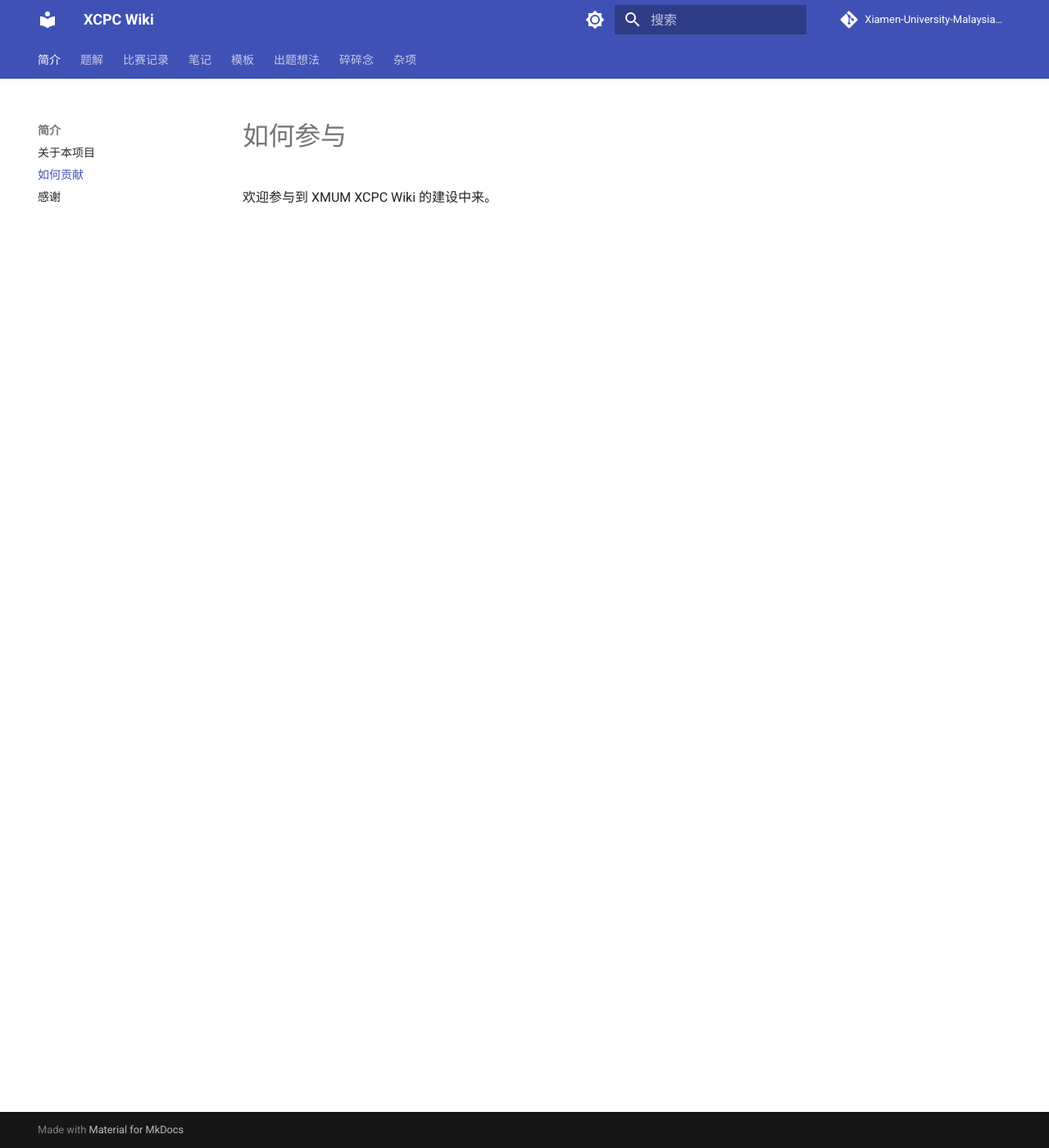
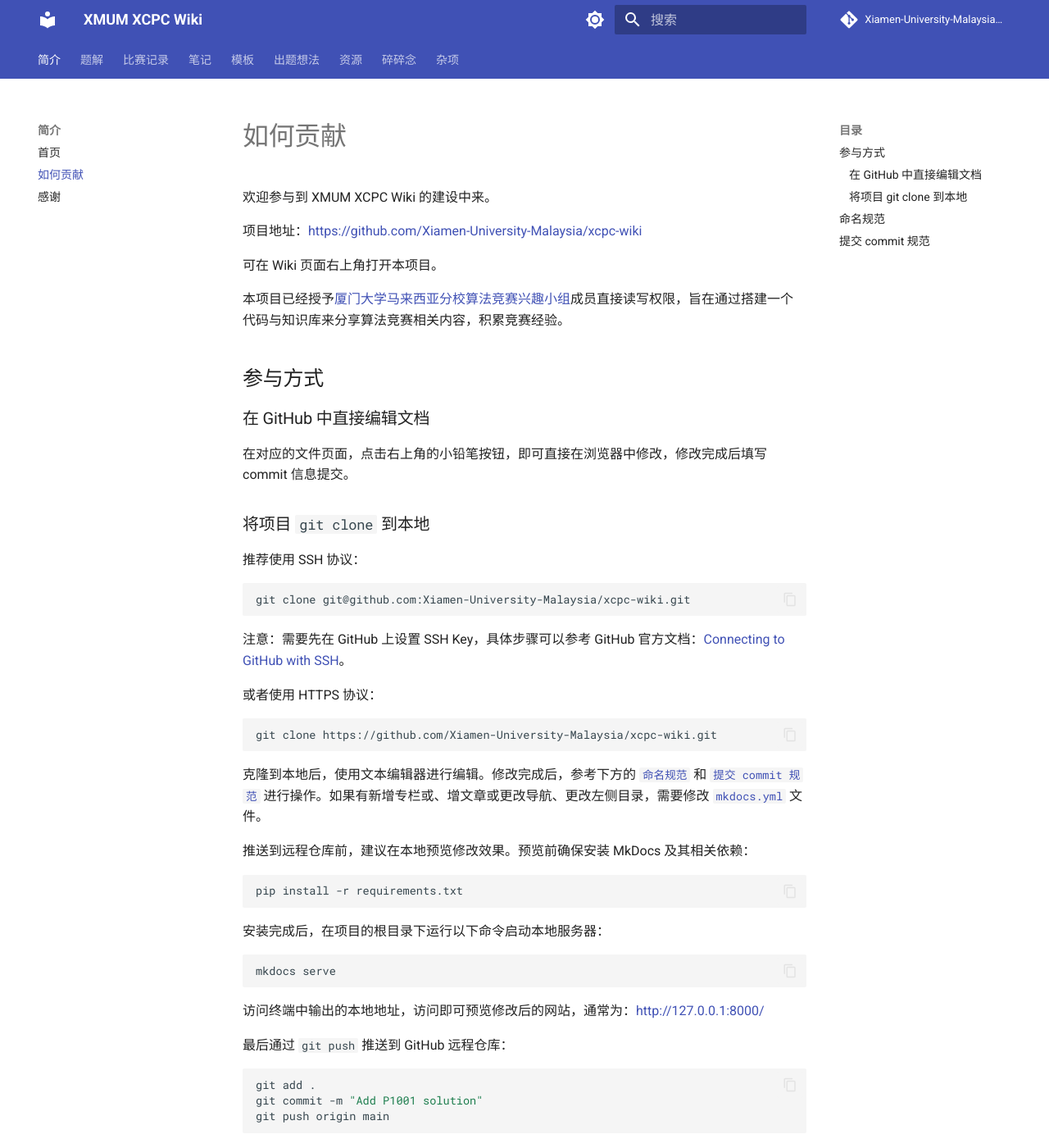
Before and after one commit to Xiamen-University-Malaysia/xcpc-wiki, an MkDocs documentation site: the page built from docs/contributing.md, in a window 1280 px wide and 1400 px high. Shown: the whole window at 82% size. Built offline with MkDocs 1.6.1 and Material for MkDocs 9.7.7, drawn with Linux system fonts in a browser that asks for light colours; comment, search, counter and statistics services are not loaded; some of the changed text lies outside the part shown.

Commit message:
Add resource index and styles, update requirements
- Created a new resource index page to consolidate external links and reference materials.
- Added custom CSS styles to enhance avatar display in Markdown files.
- Updated requirements.txt to include mkdocs and related plugins for documentation generation.

````diff
--- a/docs/contributing.md
+++ b/docs/contributing.md
@@ -1,3 +1,131 @@
-# 如何参与
+# 如何贡献
 
 欢迎参与到 XMUM XCPC Wiki 的建设中来。
+
+项目地址：[https://github.com/Xiamen-University-Malaysia/xcpc-wiki](https://github.com/Xiamen-University-Malaysia/xcpc-wiki)
+
+可在 Wiki 页面右上角打开本项目。
+
+本项目已经授予[厦门大学马来西亚分校算法竞赛兴趣小组](https://github.com/Xiamen-University-Malaysia/XMUM_ICPC_CCPC)成员直接读写权限，旨在通过搭建一个代码与知识库来分享算法竞赛相关内容，积累竞赛经验。
+
+## 参与方式
+
+### 在 GitHub 中直接编辑文档
+
+在对应的文件页面，点击右上角的小铅笔按钮，即可直接在浏览器中修改，修改完成后填写 commit 信息提交。
+
+### 将项目 `git clone` 到本地
+
+推荐使用 SSH 协议：
+
+```bash
+git clone git@github.com:Xiamen-University-Malaysia/xcpc-wiki.git
+```
+
+注意：需要先在 GitHub 上设置 SSH Key，具体步骤可以参考 GitHub 官方文档：[Connecting to GitHub with SSH](https://docs.github.com/en/authentication/connecting-to-github-with-ssh)。
+
+或者使用 HTTPS 协议：
+
+```bash
+git clone https://github.com/Xiamen-University-Malaysia/xcpc-wiki.git
+```
+
+克隆到本地后，使用文本编辑器进行编辑。修改完成后，参考下方的 [`命名规范`](#_3) 和 [`提交 commit 规范`](#commit) 进行操作。如果有新增专栏或、增文章或更改导航、更改左侧目录，需要修改 [`mkdocs.yml`](../mkdocs.yml) 文件。
+
+推送到远程仓库前，建议在本地预览修改效果。预览前确保安装 MkDocs 及其相关依赖：
+
+```bash
+pip install -r requirements.txt
+```
+
+安装完成后，在项目的根目录下运行以下命令启动本地服务器：
+
+```bash
+mkdocs serve
+```
+
+访问终端中输出的本地地址，访问即可预览修改后的网站，通常为：[http://127.0.0.1:8000/](http://127.0.0.1:8000/)
+
+最后通过 `git push` 推送到 GitHub 远程仓库：
+
+```bash
+git add .
+git commit -m "Add P1001 solution"
+git push origin main
+```
+
+或使用 GUI 工具进行提交和推送。
+
+## 命名规范
+
+主要命名规范遵循：
+
+`分类（对应的文件夹）/日期-标题-作者.md`
+
+针对每个分类：
+
+- 题解：`solution/2024-06-01-题号-题目-作者.md`
+
+    主要记录题解的思路和代码实现，要求清晰易懂，注释充分，格式规范。
+
+- 比赛记录：`contest/2024-06-01-比赛名称-作者.md`
+
+    主要记录比赛题目列表、赛时解题情况、赛后总结等信息。
+
+- 笔记：`note/2024-06-01-主题-作者.md`
+
+    主要记录算法、数据结构、技巧等方面的知识点，要求条理清晰，内容翔实。
+
+- 模板：`template/2024-06-01-主题-作者.md`
+
+    主要记录算法、数据结构、技巧等方面的知识点，需要条理清晰、内容翔实。
+
+- 出题想法：`idea/2024-06-01-想法-作者.md`
+
+    主要记录出题人或参与者的想法，可能不完整或未经验证。
+
+- 资源：`resource/2024-06-01-主题.md`
+
+    主要汇总外部资源链接、参考资料等，便于查阅和学习。
+
+- 碎碎念：`memo/2024-06-01-内容-作者.md`
+
+    主要记录一些零碎的想法、感受、经历等内容。
+
+- 杂项：`misc/2024-06-01-主题-作者.md`
+
+    主要记录一些不属于以上分类的内容。
+
+## 提交 commit 规范
+
+提交 commit 前确保代码或文档已经过测试和验证，能够正常运行。
+
+关于 commit message 的规范，请使用以下格式：
+
+- Add: 添加新内容
+
+    Add P1001 solution
+
+- Update: 更新现有内容
+
+    Update index.md file
+
+- Fix: 修复错误
+
+    Fix P1001 solution
+
+- Refactor: 重构代码或文档
+
+    Refactor code structure
+
+- Format: 调整代码或文档格式
+
+    Format code style
+
+- Remove: 删除内容
+
+    Remove unused code
+
+- MkDocs: 与 MkDocs 配置相关的更改
+
+    MkDocs update navigation structure
--- /dev/null
+++ b/docs/stylesheets/extra.css
@@ -0,0 +1,9 @@
+.md-source-file .md-avatar {
+  filter: none !important;
+  border: 1px solid rgba(128, 128, 128, 0.3) !important;
+}
+
+img[src*="avatars.githubusercontent.com"] {
+  filter: none !important;
+  border: 1px solid rgba(128, 128, 128, 0.3) !important;
+}
--- a/mkdocs.yml
+++ b/mkdocs.yml
@@ -1,6 +1,6 @@
-site_name: XCPC Wiki
+site_name: XMUM XCPC Wiki
 site_description: 厦门大学马来西亚分校 XCPC 知识库
-site_author: Xiamen-University-Malaysia
+site_author: Algorithm Contest Interest Group
 repo_url: https://github.com/Xiamen-University-Malaysia/xcpc-wiki
 repo_name: Xiamen-University-Malaysia/xcpc-wiki
 
@@ -31,6 +31,12 @@
         icon: material/brightness-4
         name: 切换到亮色模式
 
+plugins:
+  - search
+  - git-committers:
+      repository: Xiamen-University-Malaysia/xcpc-wiki
+      branch: main
+
 markdown_extensions:
   - pymdownx.arithmatex:
       generic: true
@@ -49,7 +55,7 @@
 
 nav:
   - 简介:
-    - 关于本项目: index.md
+    - 首页: index.md
     - 如何贡献: contributing.md
     - 感谢: thanks.md
   - 题解:
@@ -62,7 +68,12 @@
     - 模板简介: template/index.md
   - 出题想法:
     - 出题想法简介: idea/index.md
+  - 资源:
+    - 资源简介: resource/index.md
   - 碎碎念:
     - 碎碎念简介: memo/index.md
   - 杂项:
     - 杂项简介: misc/index.md
+
+extra_css:
+  - stylesheets/extra.css
--- /dev/null
+++ b/requirements.txt
@@ -0,0 +1,3 @@
+mkdocs
+mkdocs-material
+mkdocs-git-committers-plugin-2
````
Also changed, not shown: docs/index.md (+7 -1 lines), docs/memo/index.md (+4 -0 lines), docs/misc/index.md (+1 -1 lines), docs/resource/index.md (added, +3 -0 lines), docs/thanks.md (+27 -1 lines), docs/img/xmum_building.png (added), docs/memo/img/xmum_sunset.jpg (added), 1 other file.
